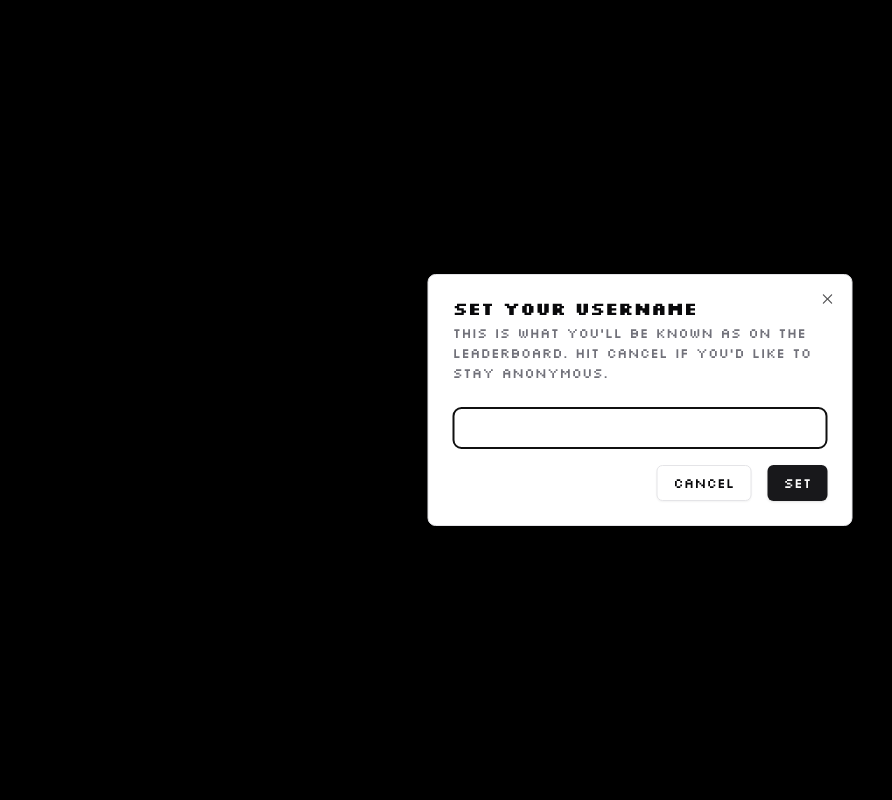
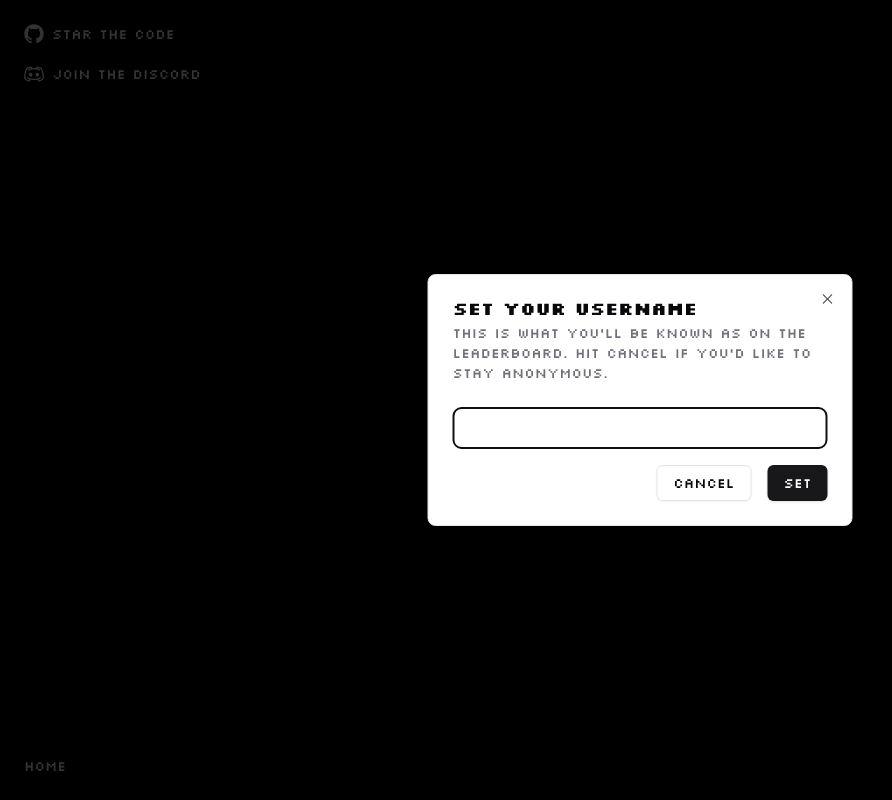
Before and after one commit to plettj/pentris, a Next.js app: page /pentris in a window 1280 px wide. Shown: the whole page, without its empty margins (0-892 px from the left). Built offline with nearby package versions, Linux system fonts and the light colour scheme; no server answers; the database is empty.

Commit message:
update: Github and Discord links

```diff
--- a/src/components/game/GameSelect.tsx
+++ b/src/components/game/GameSelect.tsx
@@ -1,6 +1,9 @@
 import { useTheme } from "@/context/ThemeContext";
+import { HOME_HREF } from "@/lib/constants";
 import { cn } from "@/lib/utils";
+import { DiscordLogoIcon, GitHubLogoIcon } from "@radix-ui/react-icons";
 import { board, graphics, score } from "game/objects";
+import Link from "next/link";
 import { useEffect, useState } from "react";
 import { Button } from "../ui/button";
 
@@ -34,12 +37,43 @@ export default function GameSelect() {
 
   return (
     <div
-      className={cn(
-        "absolute inset-0 flex flex-col justify-center items-center",
-        { hidden: !isMenu }
-      )}
+      className={cn("absolute inset-0", { hidden: !isMenu })}
       style={{ backgroundColor: theme.background, color: theme.outline }}
     >
+      <div className="relative size-full flex flex-col justify-center items-center">
+        <Button
+          variant="ghost"
+          className="absolute left-2 top-4 hover:bg-transparent hover:text-inherit"
+          style={{ color: theme.outline }}
+        >
+          <Link
+            href="https://github.com/plettj/pentris"
+            className="flex items-center"
+          >
+            <GitHubLogoIcon className="size-5 mr-2" />
+            Star the Code
+          </Link>
+        </Button>
+        <Button
+          variant="ghost"
+          className="absolute left-2 top-14 hover:bg-transparent hover:text-inherit"
+          style={{ color: theme.outline }}
+        >
+          <Link
+            href="https://discord.gg/TPxNT4k2DW"
+            className="flex items-center"
+          >
+            <DiscordLogoIcon className="size-5 mr-2" />
+            Join the Discord
+          </Link>
+        </Button>
+        <Button
+          variant="ghost"
+          className="absolute left-2 bottom-4 hover:bg-transparent hover:text-inherit"
+          style={{ color: theme.outline }}
+        >
+          <Link href={HOME_HREF}>Home</Link>
+        </Button>
         {finalScores.length > 0 ? (
           <>
             <h2 className="text-xl mb-4">Game Over</h2>
@@ -59,5 +93,6 @@ export default function GameSelect() {
           {finalScores.length > 0 ? "Play Again" : "Start Game"}
         </Button>
       </div>
+    </div>
   );
 }
```
Lines whose indentation alone changed are shown as unchanged.
